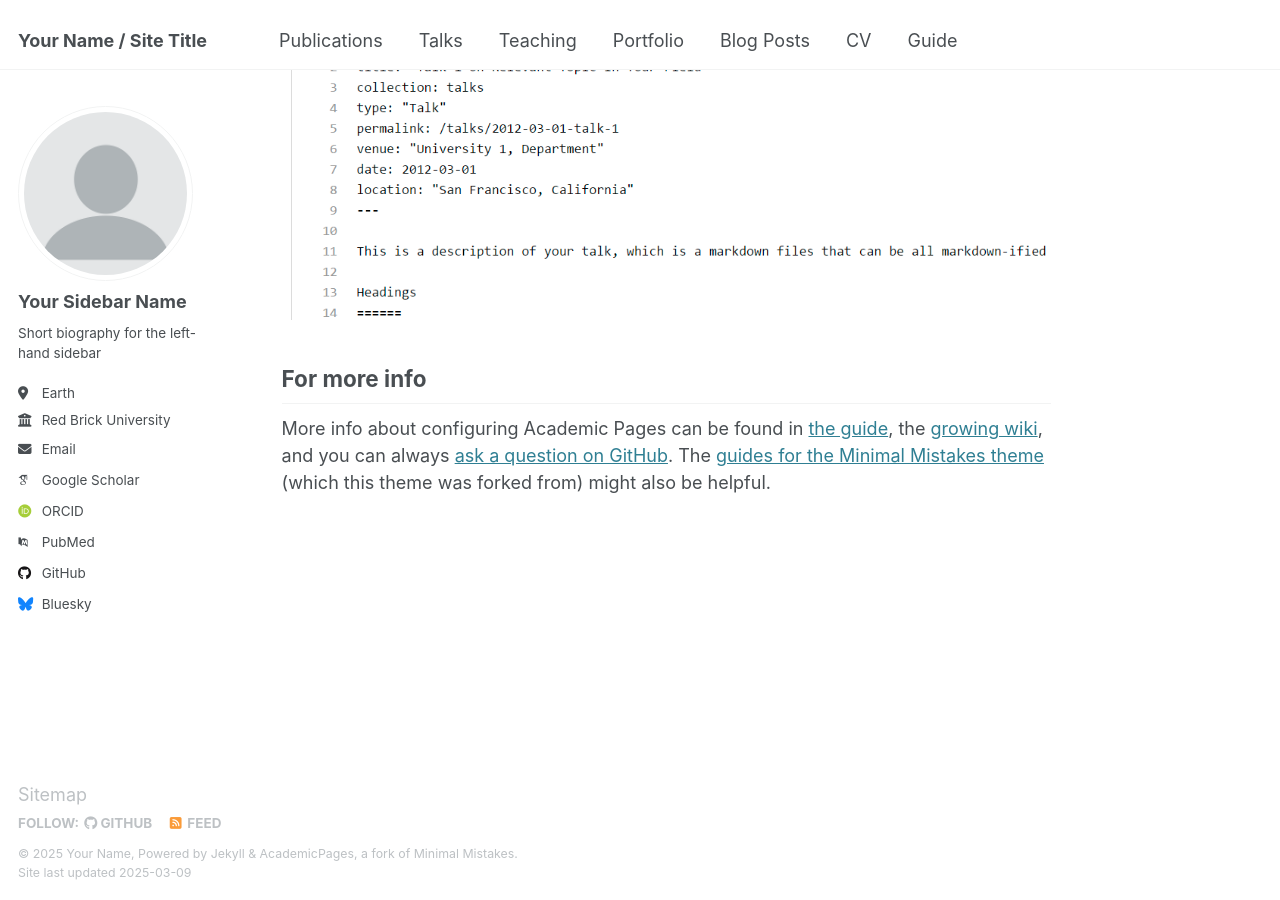
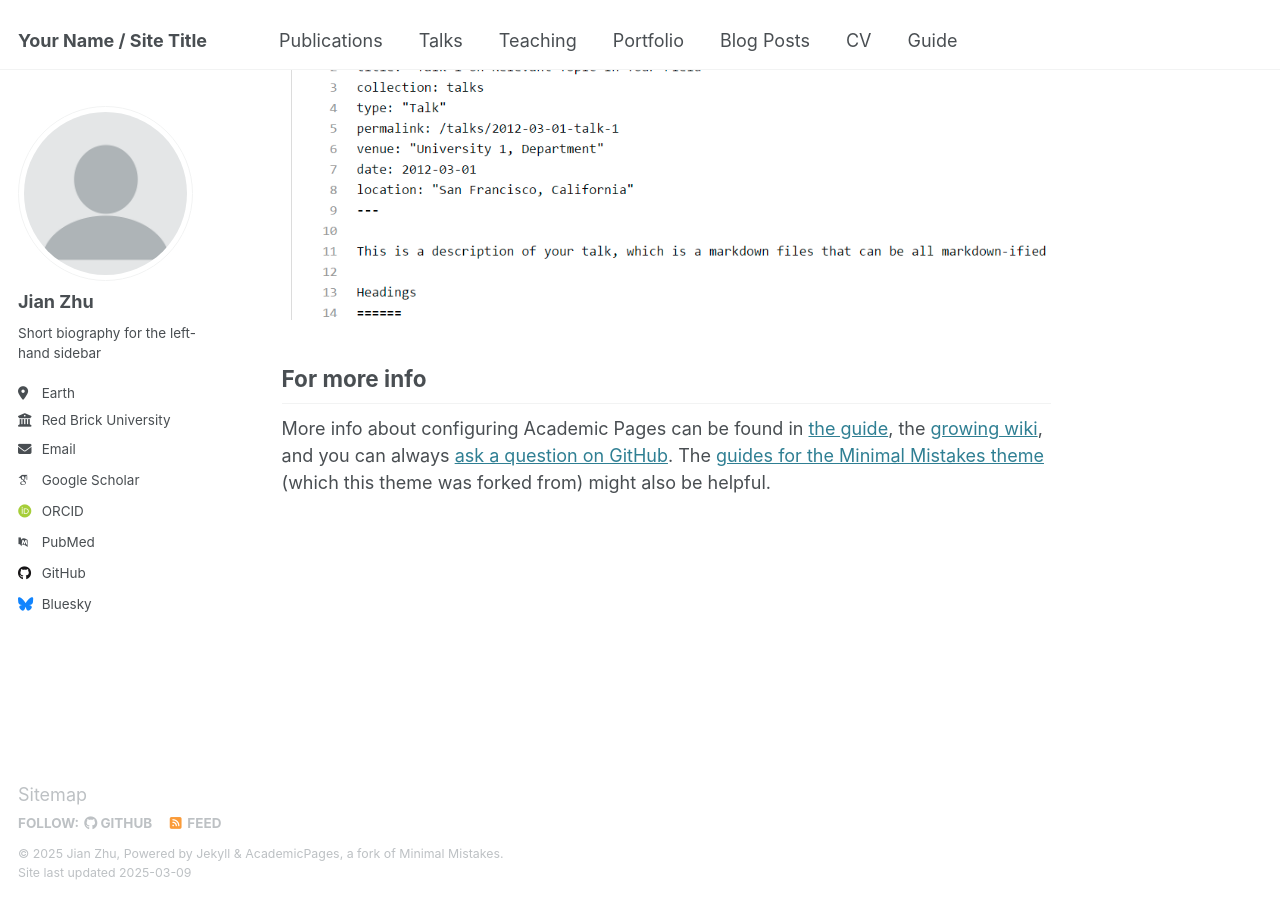
Before and after one commit to JianZhu-icy/JianZhu-icy.github.io, a Jekyll site: the page built from _pages/about.md, in a window 1280 px wide and 900 px high, scrolled down 2642 px. Built offline with Jekyll 4.4.1, drawn with Linux system fonts in a browser that asks for light colours; some web fonts are replaced.

Commit message:
Update _config.yml

```diff
--- a/_config.yml
+++ b/_config.yml
@@ -11,9 +11,9 @@ locale                   : "en-US"
 site_theme               : "default"
 title                    : "Your Name / Site Title"
 title_separator          : "-"
-name                     : &name "Your Name"
+name                     : &name "Jian Zhu"
 description              : &description "personal description"
-url                      : https://academicpages.github.io # the base hostname & protocol for your site e.g. "https://[your GitHub username].github.io"
+url                      : https://jianzhu-icy.github.io # the base hostname & protocol for your site e.g. "https://[your GitHub username].github.io"
 baseurl                  : "" # the subpath of your site, e.g. "/blog"
 repository               : "academicpages/academicpages.github.io"
 
@@ -23,7 +23,7 @@ repository               : "academicpages/academicpages.github.io"
 author:
   # Biographic information
   avatar           : "profile.png"
-  name             : "Your Sidebar Name"
+  name             : "Jian Zhu"
   pronouns         : # example: "she/her"
   bio              : "Short biography for the left-hand sidebar"
   location         : "Earth"
```
